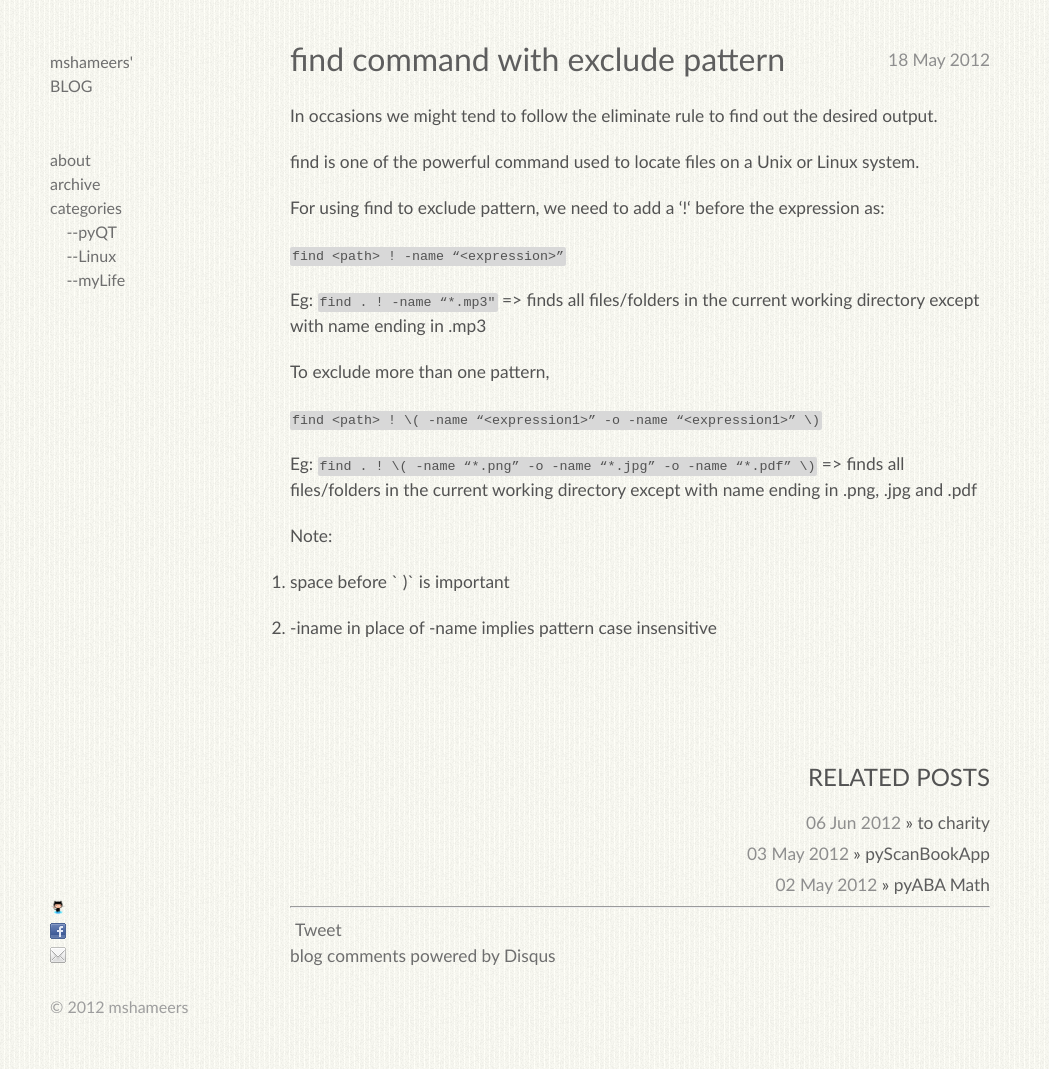
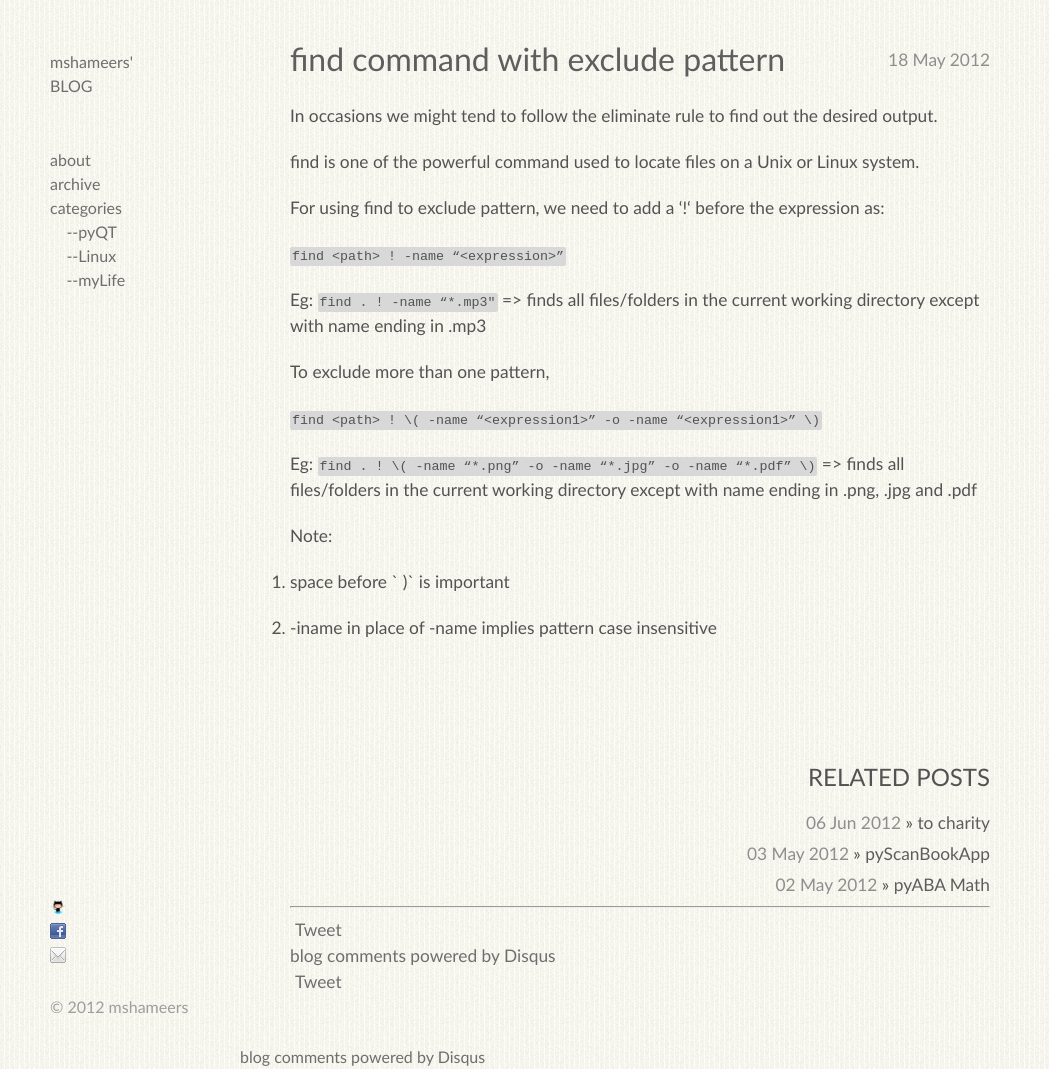
Before and after one commit to mshameers/mshameers.github.com, a Jekyll site: the page built from _posts/2012-05-18-find-command-with-exclude-pattern.markdown, in a window 1280 px wide and 1069 px high. Shown: the whole window, without its empty margins (0-1049 px from the left). Built offline with Jekyll 4.4.1, drawn with Linux system fonts in a browser that asks for light colours; nearby versions of some CDN libraries; a script that is not in the unit is left out; comment, search, counter and statistics services are not loaded.

Commit message:
comments remodified

```diff
--- a/_includes/comments.html
+++ b/_includes/comments.html
@@ -28,6 +28,11 @@
 
 <!-- Twitter share -->
 <script>!function(d,s,id){var js,fjs=d.getElementsByTagName(s)[0];if(!d.getElementById(id)){js=d.createElement(s);js.id=id;js.src="//platform.twitter.com/widgets.js";fjs.parentNode.insertBefore(js,fjs);}}(document,"script","twitter-wjs");</script>
+
+<script type="text/javascript" src="/comments.php"></script>
+<noscript>You must have JavaScript enabled to use the comments.</noscript>
+
+
 <div id="disqus_thread"></div>
 <script type="text/javascript">
     /* * * CONFIGURATION VARIABLES: EDIT BEFORE PASTING INTO YOUR WEBPAGE * * */
--- a/_layouts/post.html
+++ b/_layouts/post.html
@@ -30,6 +30,7 @@ layout: default
 {% if page.comments %}
 
   {% include comments.html %}
+{% include comments.html %}
 {% endif %}
 </hr>
 
```
